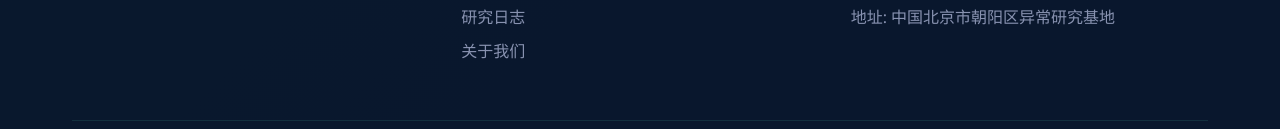
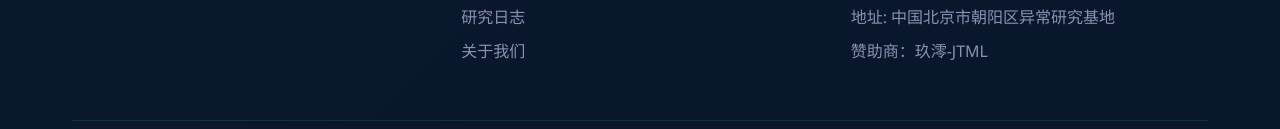
Before and after one commit to fdgretadas/my-personal-website, a plain HTML site: page index.html in a window 1280 px wide. Shown: the part 2393-2522 px from the top of the page. Drawn offline with Linux system fonts and the light colour scheme.

Commit message:
Update index.html

```diff
--- a/index.html
+++ b/index.html
@@ -742,6 +742,7 @@
                     <p>邮箱: contact@anomaly-control.gov</p>
                     <p>电话: +86-XXX-XXXX-XXXX</p>
                     <p>地址: 中国北京市朝阳区异常研究基地</p>
+                    <p>赞助商：玖澪-JTML</p>
                 </div>
             </div>
             <div class="copyright">
```
